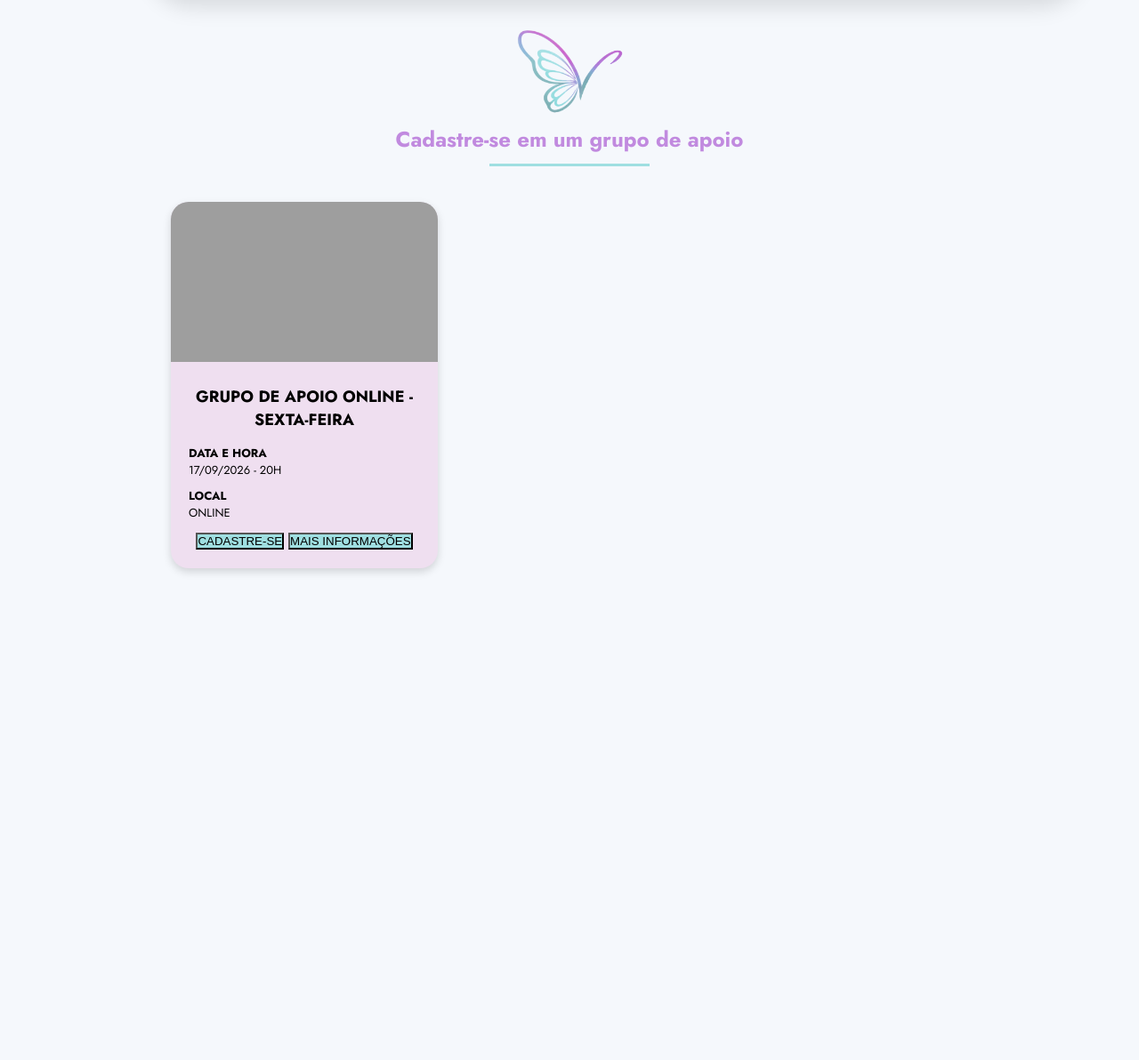
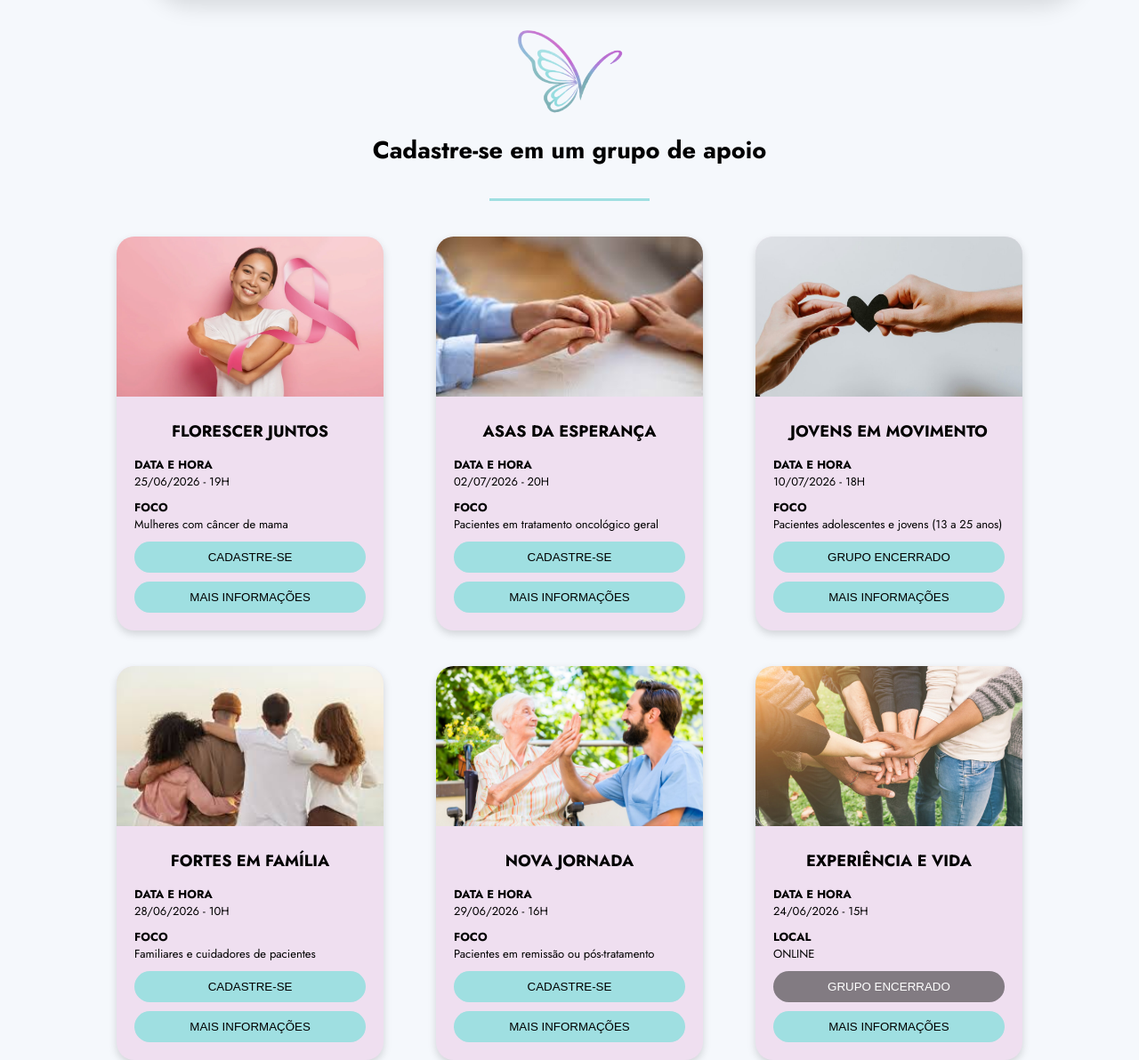
Before and after one commit to mayarasantanna2/vitalize, a PHP site: page /grupos.html in a window 1280 px wide. Shown: the part 115-1307 px from the top of the page at 89% size. Before the commit the page ends 760 px from the top, so only its background shows below. Run offline with PHP 8.4, Linux system fonts and the light colour scheme; grey boxes are pictures that could not be loaded.

Commit message:
arrumei os cards

```diff
--- a/css/style.css
+++ b/css/style.css
@@ -569,111 +569,116 @@ textarea {
 
 
 
-.galeria{
-    display:grid;
-    grid-template-columns:repeat(3,1fr);
-    gap:25px;
-    width:85%;
-    margin:50px auto;
+.galeria {
+    display: grid;
+    grid-template-columns: repeat(3, 1fr);
+    gap: 25px;
+    width: 85%;
+    margin: 50px auto;
 }
 
-.galeria img{
-    width:100%;
-    height:220px;
-    object-fit:cover;
-    border-radius:20px;
-    transition:.3s;
-    box-shadow:0 10px 25px rgba(0,0,0,.12);
+.galeria img {
+    width: 100%;
+    height: 220px;
+    object-fit: cover;
+    border-radius: 20px;
+    transition: .3s;
+    box-shadow: 0 10px 25px rgba(0, 0, 0, .12);
 }
 
-.galeria img:hover{
-    transform:translateY(-8px);
+.galeria img:hover {
+    transform: translateY(-8px);
 }
-.parceiras{
+
+.parceiras {
     background-color: #e3bdfc;
     padding: 30px 20px;
 
     margin-top: 10%;
 }
-.cards-parceiras{
-    width:90%;
 
-    margin:50px auto;
+.cards-parceiras {
+    width: 90%;
 
-    display:grid;
-    grid-template-columns:repeat(2,1fr);
-    gap:30px;
+    margin: 50px auto;
+
+    display: grid;
+    grid-template-columns: repeat(2, 1fr);
+    gap: 30px;
 
 
 }
-.card-salao:hover{
-    transform:translateY(-8px);
+
+.card-salao:hover {
+    transform: translateY(-8px);
 }
 
-.card-salao{
-    background:white;
-    border-radius:25px;
-    padding:20px;
-    display:flex;
-    gap:20px;
-    transition:.3s;
-    box-shadow:0 8px 20px rgba(0,0,0,.08);
+.card-salao {
+    background: white;
+    border-radius: 25px;
+    padding: 20px;
+    display: flex;
+    gap: 20px;
+    transition: .3s;
+    box-shadow: 0 8px 20px rgba(0, 0, 0, .08);
 }
 
-.card-salao img{
-    width:140px;
-    height:140px;
+.card-salao img {
+    width: 140px;
+    height: 140px;
 
-    border-radius:15px;
-    object-fit:cover;
+    border-radius: 15px;
+    object-fit: cover;
 }
 
-.info-salao{
-    display:flex;
-    flex-direction:column;
-    justify-content:center;
-    gap:10px;
+.info-salao {
+    display: flex;
+    flex-direction: column;
+    justify-content: center;
+    gap: 10px;
 }
 
-.tag{
-    background:#e9d2f8;
-    color:#000000;
+.tag {
+    background: #e9d2f8;
+    color: #000000;
 
-    width:max-content;
+    width: max-content;
 
-    padding:8px 18px;
-    border-radius:999px;
+    padding: 8px 18px;
+    border-radius: 999px;
 }
 
-.info-salao button{
-    border:none;
-    background:#B9E7E7;
-    padding:12px 20px;
-    border-radius:999px;
-    cursor:pointer;
-    font-family:"Jost",sans-serif;
+.info-salao button {
+    border: none;
+    background: #B9E7E7;
+    padding: 12px 20px;
+    border-radius: 999px;
+    cursor: pointer;
+    font-family: "Jost", sans-serif;
     font-weight: bold;
 }
-.parceiras h2{
-    text-align:center;
-    color:#ffffff;
-    font-size:38px;
-    margin-top:80px;
+
+.parceiras h2 {
+    text-align: center;
+    color: #ffffff;
+    font-size: 38px;
+    margin-top: 80px;
 }
 
-.subtitulo{
-    text-align:center;
-    max-width:600px;
-    margin:15px auto 0;
+.subtitulo {
+    text-align: center;
+    max-width: 600px;
+    margin: 15px auto 0;
 }
-.intro-doacao{
+
+.intro-doacao {
     width: 90%;
     max-width: 1200px;
     margin: 50px auto;
     text-align: center;
 }
 
-.titulo-doacao{
+.titulo-doacao {
     color: #000000;
     font-size: 32px;
     margin-bottom: 30px;
@@ -682,7 +687,7 @@ textarea {
 
 
 
-.decoracao{
+.decoracao {
     margin-top: 40px;
     display: flex;
     justify-content: center;
@@ -690,116 +695,141 @@ textarea {
     gap: 15px;
 }
 
-.linha-decoracao{
+.linha-decoracao {
     width: 500px;
     height: 3px;
-    background: linear-gradient(
-        90deg,
-        #D98AD9,
-        #73D6D3
-    );
+    background: linear-gradient(90deg,
+            #D98AD9,
+            #73D6D3);
 }
 
-.decoracao img{
+.decoracao img {
     width: 60px;
 }
 
 
-.banner-doacao{
+.banner-doacao {
     width: 100%;
     max-width: 900px;
     height: auto;
 }
-.texto-doacao{
+
+.texto-doacao {
     max-width: 850px;
     margin: 0 auto;
     font-size: 20px;
     line-height: 1.8;
     color: #333;
 }
-.grupos{
+
+
+.grupos {
     width: 90%;
     margin: auto;
     text-align: center;
 }
 
-.logo-topo{
+.logo-topo {
     width: 120px;
     margin-top: 30px;
 }
 
-.grupos h2{
+.grupos h2 {
     color: #c18adf;
     margin: 10px 0;
 }
 
-.linha{
+.linha {
     width: 180px;
     height: 3px;
     background: #9fdfe1;
-    margin: auto 0 40px auto;
-    margin-left:auto;
-    margin-right:auto;
+    margin: auto;
+    margin-bottom: 40px;
 }
 
-.cardsgrupos{
-    display:grid;
-    grid-template-columns: repeat(2,1fr);
-    gap:40px;
-    justify-items:center;
+.cardsgrupos {
+    display: grid;
+    grid-template-columns: repeat(3, 1fr);
+    gap: 40px;
+    justify-items: center;
+
+    width: 90%;
+    margin: auto;
 }
 
-.cardgrupos{
-    width:300px;
-    background:#efdff0;
-    border-radius:20px;
+.cardgrupos {
+    width: 100%;
+    max-width: 300px;
 
-    overflow:hidden;
+    background: #efdff0;
+    border-radius: 20px;
 
-    box-shadow:0 4px 10px rgba(0,0,0,.15);
+    overflow: hidden;
+
+    box-shadow: 0 4px 10px rgba(0, 0, 0, .15);
+    font-family: "Jost", sans-serif;
+
+    transition: .3s;
 }
 
-.cardgrupos img{
-    width:100%;
-    height:180px;
-
-    object-fit:cover;
+.cardgrupos:hover {
+    transform: translateY(-8px);
 }
 
-.conteudocards{
-    padding:20px;
+.cardgrupos img {
+    width: 100%;
+    height: 180px;
+
+    object-fit: cover;
 }
 
-.conteudocards h3{
-    font-size:18px;
-    margin-bottom:15px;
+.conteudocards {
+    padding: 20px;
 }
 
-.conteudocards p{
-    text-align:left;
-    margin-bottom:10px;
-    font-size:13px;
+.conteudocards h3 {
+    font-size: 18px;
+    margin-bottom: 15px;
 }
 
-.botoescards{
-    display:flex;
-    flex-direction:column;
-    gap:10px;
+.conteudocards p {
+    text-align: left;
+    margin-bottom: 10px;
+    font-size: 13px;
 }
 
-.botoescards button{
-    border:none;
-    border-radius:20px;
-
-    padding:10px;
-
-    cursor:pointer;
+.botoescards {
+    display: flex;
+    flex-direction: column;
+    gap: 10px;
 }
 
-.cadastrogrupo{
-    background:#9fdfe1;
+.botoescards button {
+    width: 100%;
+
+    border: none;
+    border-radius: 20px;
+
+    padding: 10px;
+
+    cursor: pointer;
+
+    transition: .3s;
 }
 
-.infogrupos{
-    background:#9fdfe1;
+.botoescards button:hover {
+    opacity: .85;
 }
+
+.cadastrogrupo {
+    background: #9fdfe1;
+}
+
+.infogrupos {
+    background: #9fdfe1;
+}
+.grupoencerrado{
+    background-color: #2e2e2e8f;
+    color: white;
+    cursor: no-drop !important;
+}
--- a/grupos.html
+++ b/grupos.html
@@ -39,23 +39,111 @@
 
         <img src="img/logov.png" class="logo-topo">
 
-        <h2>Cadastre-se em um grupo de apoio</h2>
+        <h1 class="h1titulo">Cadastre-se em um grupo de apoio</h1>
         <div class="linha"></div>
 
         <div class="cardsgrupos">
 
             <div class="cardgrupos">
-                <img src="img/grupo1.jpg">
+                <img src="img/apoio1.webp">
 
                 <div class="conteudocards">
-                    <h3>GRUPO DE APOIO ONLINE - SEXTA-FEIRA</h3>
+                    <h3>FLORESCER JUNTOS</h3>
 
-                    <p><strong>DATA E HORA</strong><br>17/09/2026 - 20H</p>
+                    <p><strong>DATA E HORA</strong><br>25/06/2026 - 19H</p>
+
+                    <p><strong>FOCO</strong><br>Mulheres com câncer de mama</p>
+
+                    <div class="botoescards">
+                        <button class="cadastrogrupo">CADASTRE-SE</button>
+                        <button class="infogrupos">MAIS INFORMAÇÕES</button>
+                    </div>
+                </div>
+            </div>
+
+            <div class="cardgrupos">
+                <img src="img/apoio2.jpg">
+
+                <div class="conteudocards">
+                    <h3>ASAS DA ESPERANÇA</h3>
+
+                    <p><strong>DATA E HORA</strong><br>02/07/2026 - 20H</p>
+
+                    <p><strong>FOCO</strong><br>Pacientes em tratamento oncológico geral</p>
+
+                    <div class="botoescards">
+                        <button class="cadastrogrupo">CADASTRE-SE</button>
+                        <button class="infogrupos">MAIS INFORMAÇÕES</button>
+                    </div>
+                </div>
+            </div>
+
+            <div class="cardgrupos">
+                <img src="img/apoio3.jpg">
+
+                <div class="conteudocards">
+                    <h3>JOVENS EM MOVIMENTO</h3>
+
+                    <p><strong>DATA E HORA</strong><br>10/07/2026 - 18H</p>
+
+                    <p><strong>FOCO</strong><br>Pacientes adolescentes e jovens (13 a 25 anos)</p>
+
+                    <div class="botoescards">
+                        <button class="cadastrogrupo">GRUPO ENCERRADO</button>
+                        <button class="infogrupos">MAIS INFORMAÇÕES</button>
+                    </div>
+                </div>
+            </div>
+
+            <div class="cardgrupos">
+                <img src="img/apoio4.jpg">
+
+                <div class="conteudocards">
+                    <h3>FORTES EM FAMÍLIA</h3>
+
+                    <p><strong>DATA E HORA</strong><br>28/06/2026 - 10H</p>
+
+                    <p><strong>FOCO</strong><br>Familiares e cuidadores de pacientes</p>
+
+                    <div class="botoescards">
+                        <button class="cadastrogrupo">CADASTRE-SE</button>
+                        <button class="infogrupos">MAIS INFORMAÇÕES</button>
+                    </div>
+                </div>
+            </div>
+
+
+            <div class="cardgrupos">
+                <img src="img/apoio5.jpg">
+
+                <div class="conteudocards">
+                    <h3>NOVA JORNADA</h3>
+
+                    <p><strong>DATA E HORA</strong><br>29/06/2026 - 16H</p>
+
+                    <p><strong>FOCO</strong><br>Pacientes em remissão ou pós-tratamento</p>
+
+                    <div class="botoescards">
+                        <button class="cadastrogrupo">CADASTRE-SE</button>
+                        <button class="infogrupos">MAIS INFORMAÇÕES</button>
+                    </div>
+                </div>
+            </div>
+
+
+            <div class="cardgrupos">
+                <img src="img/apoio6.jpg
+                ">
+
+                <div class="conteudocards">
+                    <h3>EXPERIÊNCIA E VIDA</h3>
+
+                    <p><strong>DATA E HORA</strong><br>24/06/2026 - 15H</p>
 
                     <p><strong>LOCAL</strong><br>ONLINE</p>
 
-                    <div class="botoesgrupos">
-                        <button class="cadastrogrupo">CADASTRE-SE</button>
+                    <div class="botoescards">
+                        <button class="grupoencerrado">GRUPO ENCERRADO</button>
                         <button class="infogrupos">MAIS INFORMAÇÕES</button>
                     </div>
                 </div>
```
Also changed, not shown: img/apoio1.jpg (added), img/apoio1.webp (added), img/apoio2.jpg (added), img/apoio3.jpg (added), img/apoio4.jpg (added), img/apoio5.jpg (added), img/apoio6.jpg (added).
